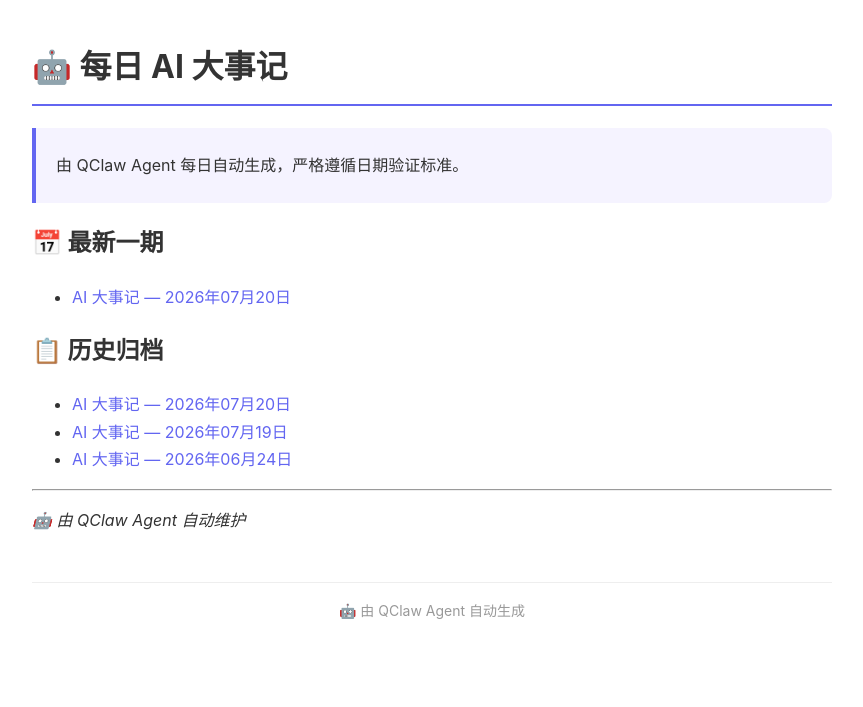
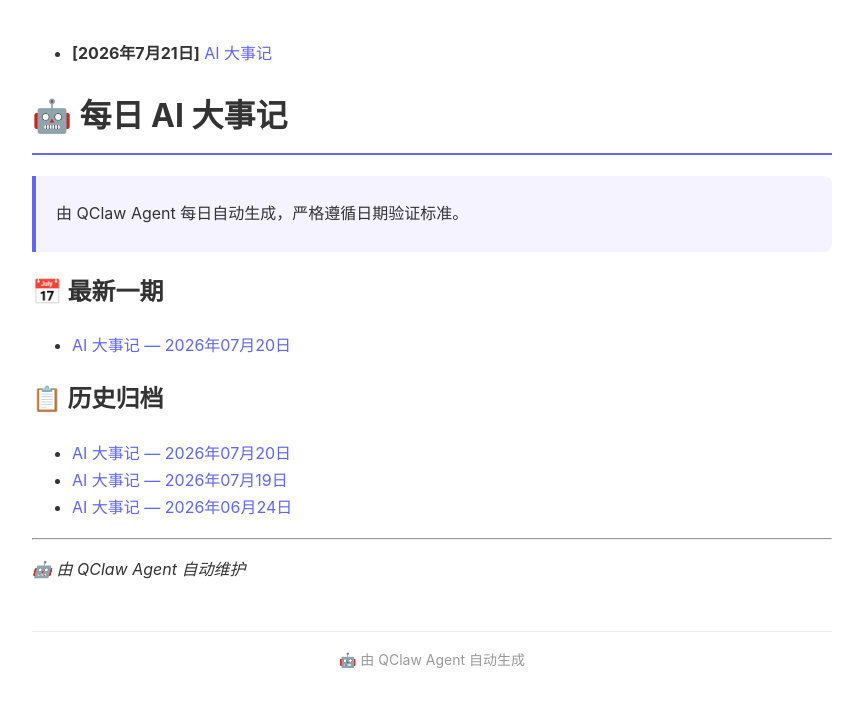
Before and after one commit to jared0612/daily-ai-news, a Jekyll site: the page built from index.md, in a window 1280 px wide. Shown: the top 707 px of the page, without its empty margins (208-1071 px from the left). Built offline with Jekyll 4.4.1, drawn with Linux system fonts in a browser that asks for light colours.

Commit message:
📌 更新首页，添加 2026-07-21 链接

```diff
--- a/index.md
+++ b/index.md
@@ -2,6 +2,8 @@
 layout: default
 title: AI 大事记 — 每日自动生成
 ---
+- **[2026年7月21日]** [AI 大事记](./daily/2026-07-21)
+
 
 # 🤖 每日 AI 大事记
 
```
